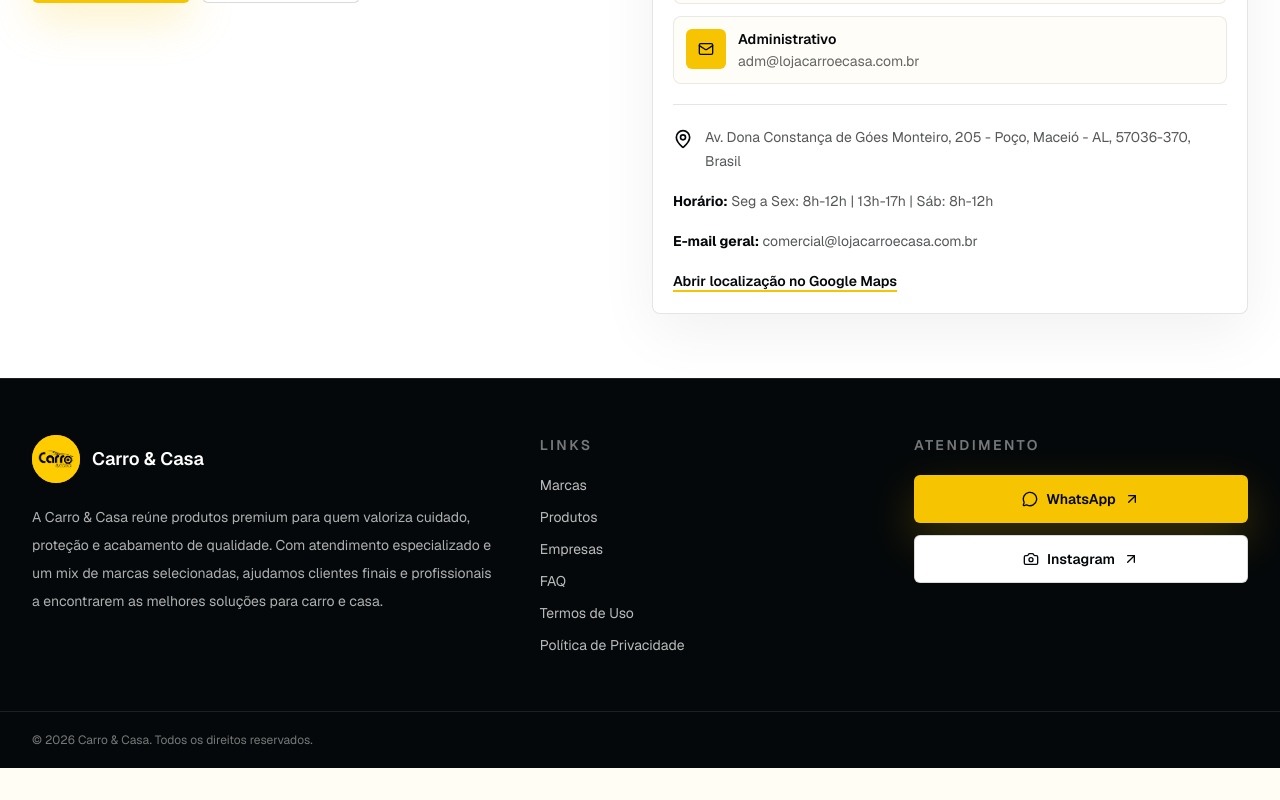
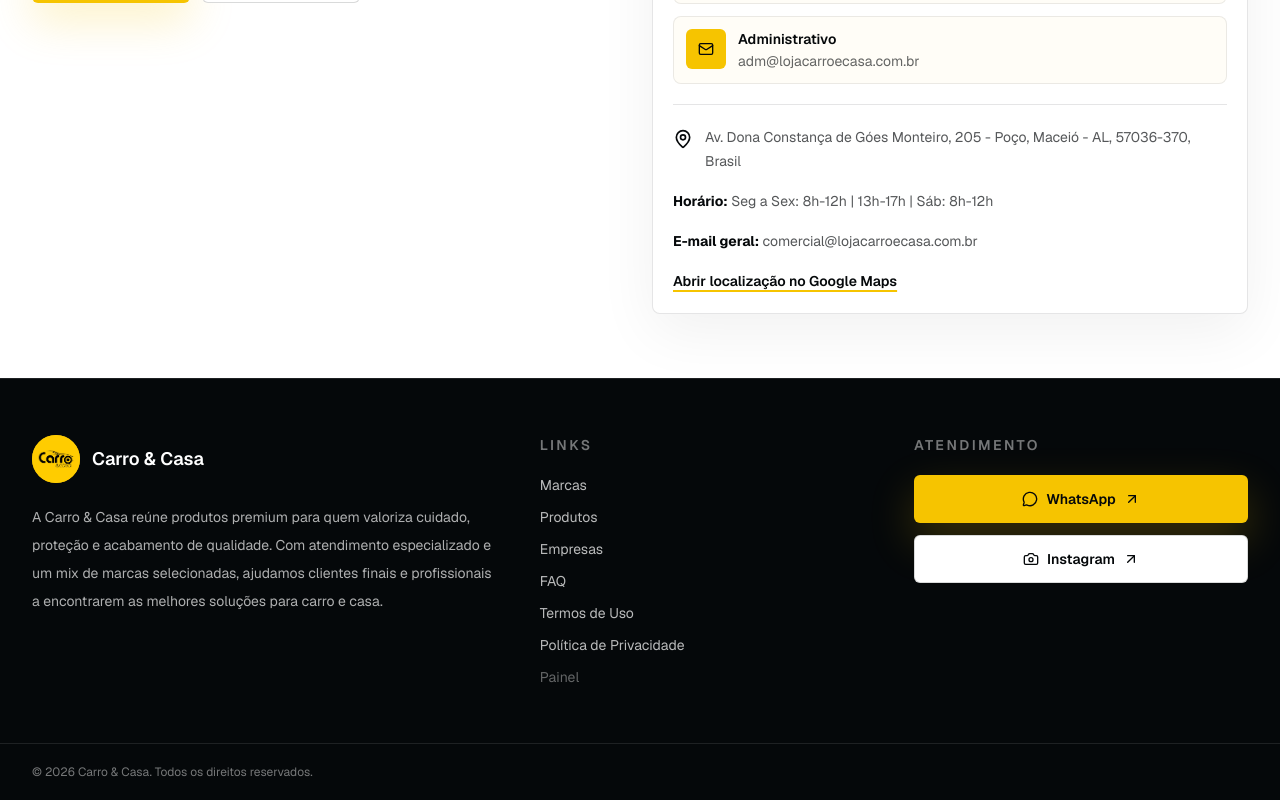
Before and after one commit to pendevtsp-star/carro-e-casa-landing-cms, a Next.js app: page / in a window 1280 px wide. Shown: the part 3756-4556 px from the top of the page. Before the commit the page ends 4524 px from the top, so only its background shows below. Built offline with nearby package versions, Linux system fonts and the light colour scheme; no server answers; the database is empty.

Commit message:
Add subtle admin footer link

```diff
--- a/src/components/public/footer.tsx
+++ b/src/components/public/footer.tsx
@@ -58,6 +58,7 @@
             <Link href="/faq" className="hover:text-white">FAQ</Link>
             <Link href="/termos-de-uso" className="hover:text-white">Termos de Uso</Link>
             <Link href="/privacidade" className="hover:text-white">Política de Privacidade</Link>
+            <Link href="/admin" className="text-white/38 transition hover:text-white">Painel</Link>
           </div>
         </div>
 
```
